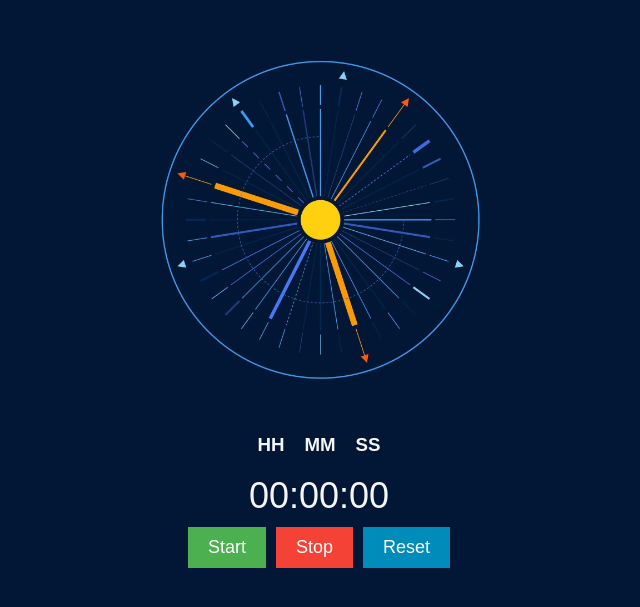
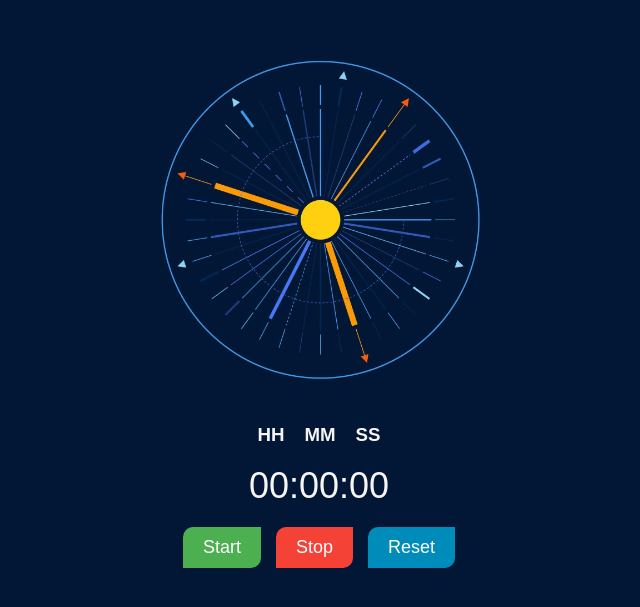
Before and after one commit to saikiran-C6/Stopwatch-App, a plain HTML site: page Index.html in a window 1280 px wide. Shown: the part 177-784 px from the top of the page, without its empty margins (321-961 px from the left). Drawn offline with Linux system fonts and the light colour scheme.

Commit message:
add changes

```diff
--- a/Style.css
+++ b/Style.css
@@ -23,7 +23,7 @@ body {
 .time {
     font-size: 36px;
     color: whitesmoke;
-    margin-bottom: 10px;
+    margin-bottom: 20px;
 }
 
 /* Styles for the units [hr, min, sec] */
@@ -36,7 +36,7 @@ body {
 /* control buttons */
 .controls {
     display: flex;
-    gap: 10px;
+    gap: 15px;
     margin-bottom: 5%;
 }
 
@@ -48,7 +48,7 @@ body {
 
 /* animation for control buttons */
 .control:hover {
-    box-shadow: 0 0 3px 3px white;
+    box-shadow: 0 0 2px 2px white;
 }
 
 /* Styles for the "Start" button */
@@ -56,6 +56,7 @@ body {
     background-color: #4CAF50;
     color: white;
     border: none;
+    border-radius: 10px 0px 10px 0px;
 }
 
 /* Styles for the "Stop" button */
@@ -63,6 +64,7 @@ body {
     background-color: #F44336;
     color: white;
     border: none;
+    border-radius: 10px 0px 10px 0px;
 }
 
 /* Styles for the "Reset" button */
@@ -70,4 +72,5 @@ body {
     background-color: #008CBA;
     color: white;
     border: none;
+    border-radius: 10px 0px 10px 0px;
 }
```
